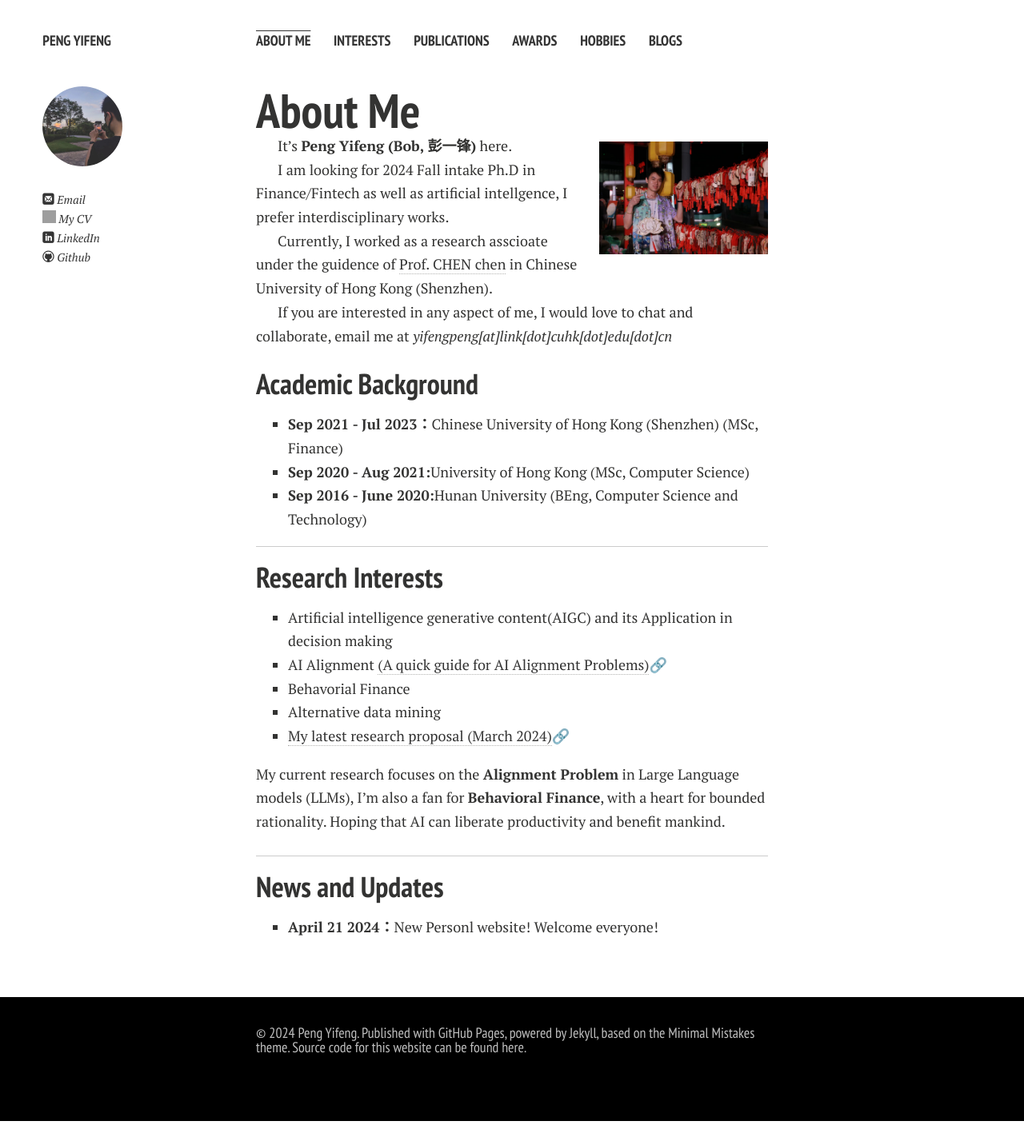
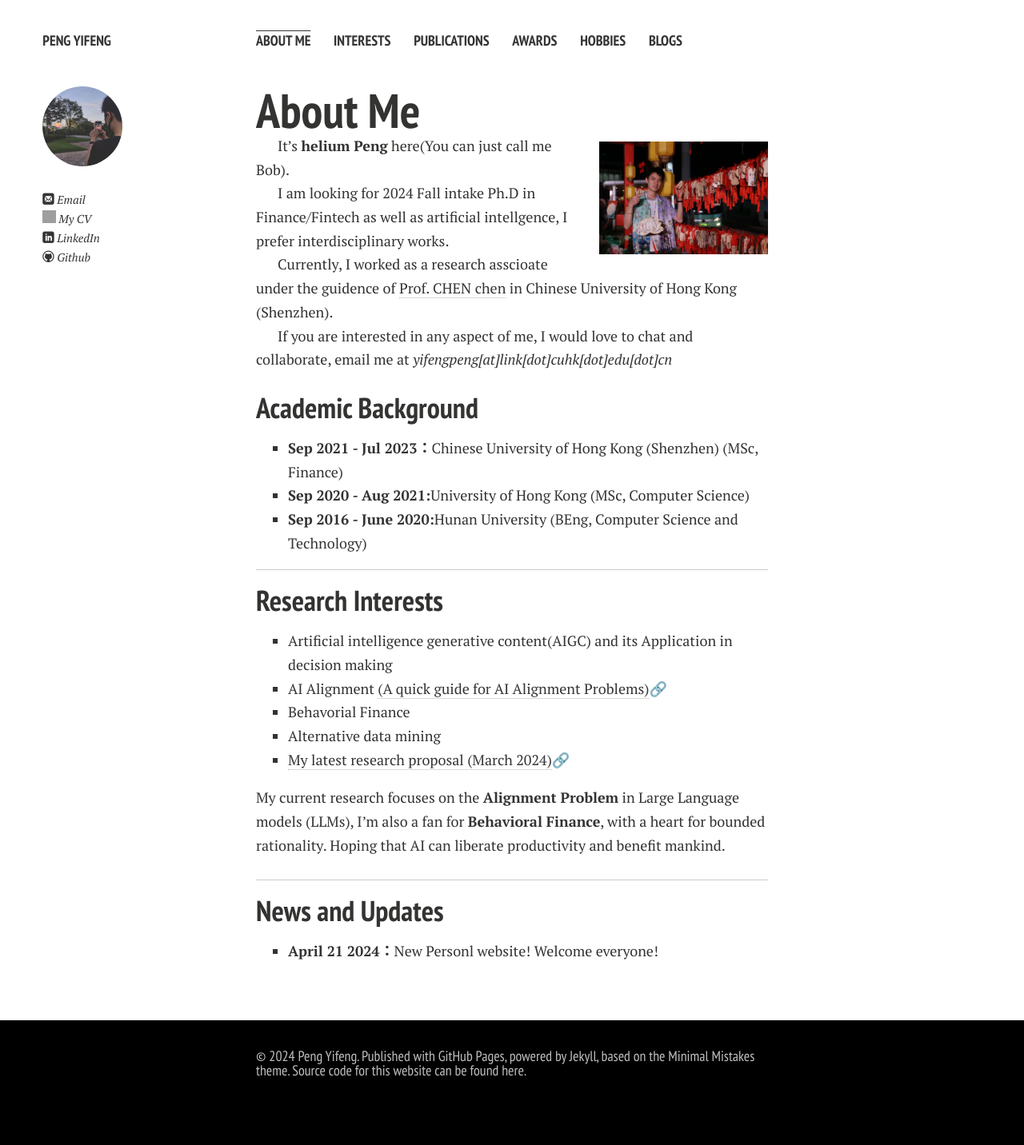
Before and after one commit to HeliumPeng/HeliumPeng.github.io, a Jekyll site: the page built from index.md, in a window 1280 px wide. Shown: the whole page at 80% size. Built offline with Jekyll 4.4.1, drawn with Linux system fonts in a browser that asks for light colours; nearby versions of some CDN libraries; comment, search, counter and statistics services are not loaded; a style sheet for code colours, icons or effects is not loaded; our own code applies the rules of GitHub Pages for plain Markdown files; before the commit the page ends 1402 px from its top, so only the background shows below that; grey boxes are pictures that could not be loaded.

Commit message:
更新 index.md
Update helium for real name.

```diff
--- a/index.md
+++ b/index.md
@@ -6,7 +6,7 @@ layout: page
 
 <img src="https://heliumpeng.github.io/images/主页个人照.jpg" class="floatpic" width="600" height="400">
 
-It's **Peng Yifeng (Bob, 彭一锋)** here.
+It's **helium Peng** here(You can just call me Bob).
 
 I am looking for 2024 Fall intake Ph.D in Finance/Fintech as well as artificial intellgence, I prefer interdisciplinary works.
 
```
